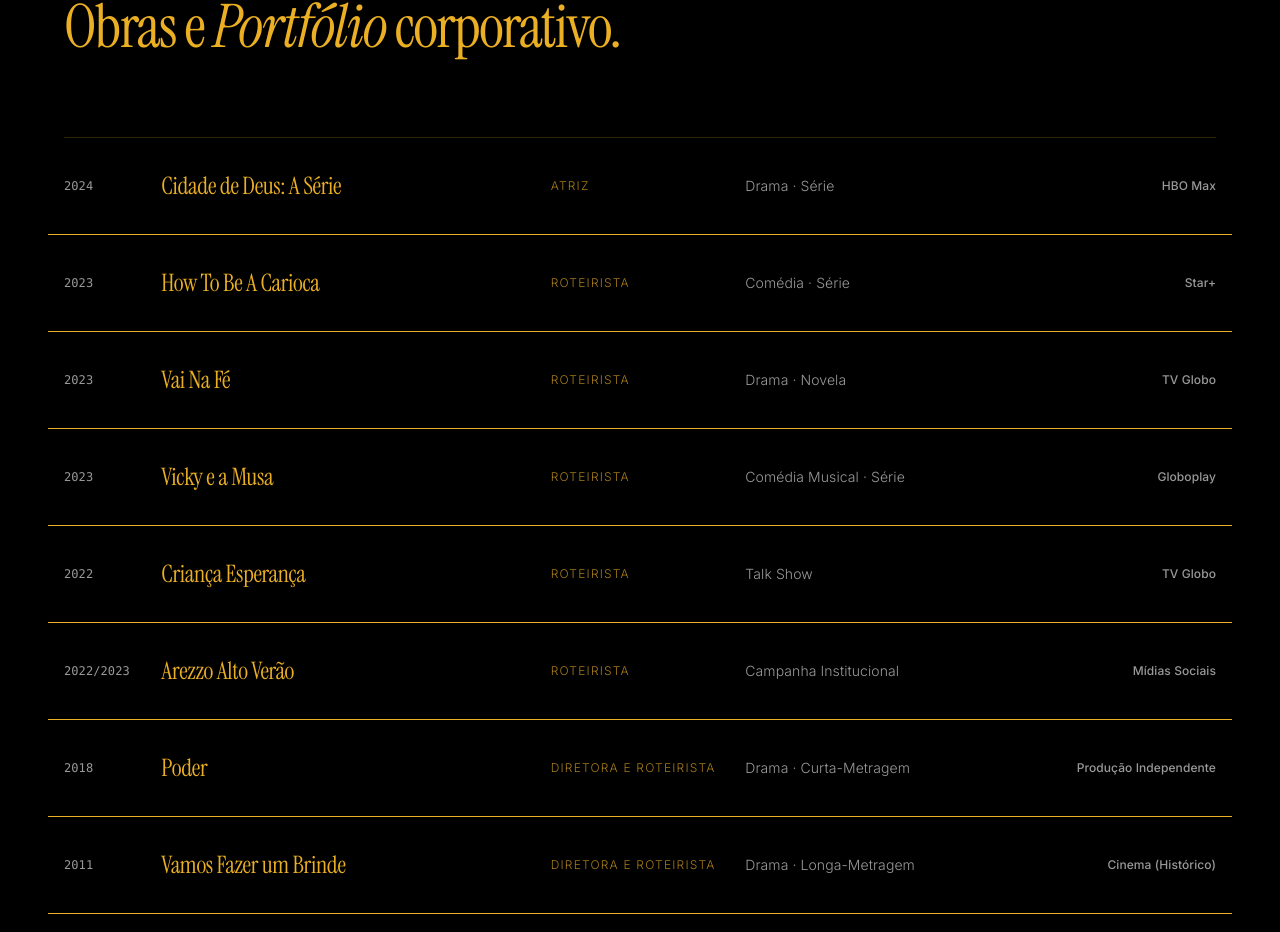
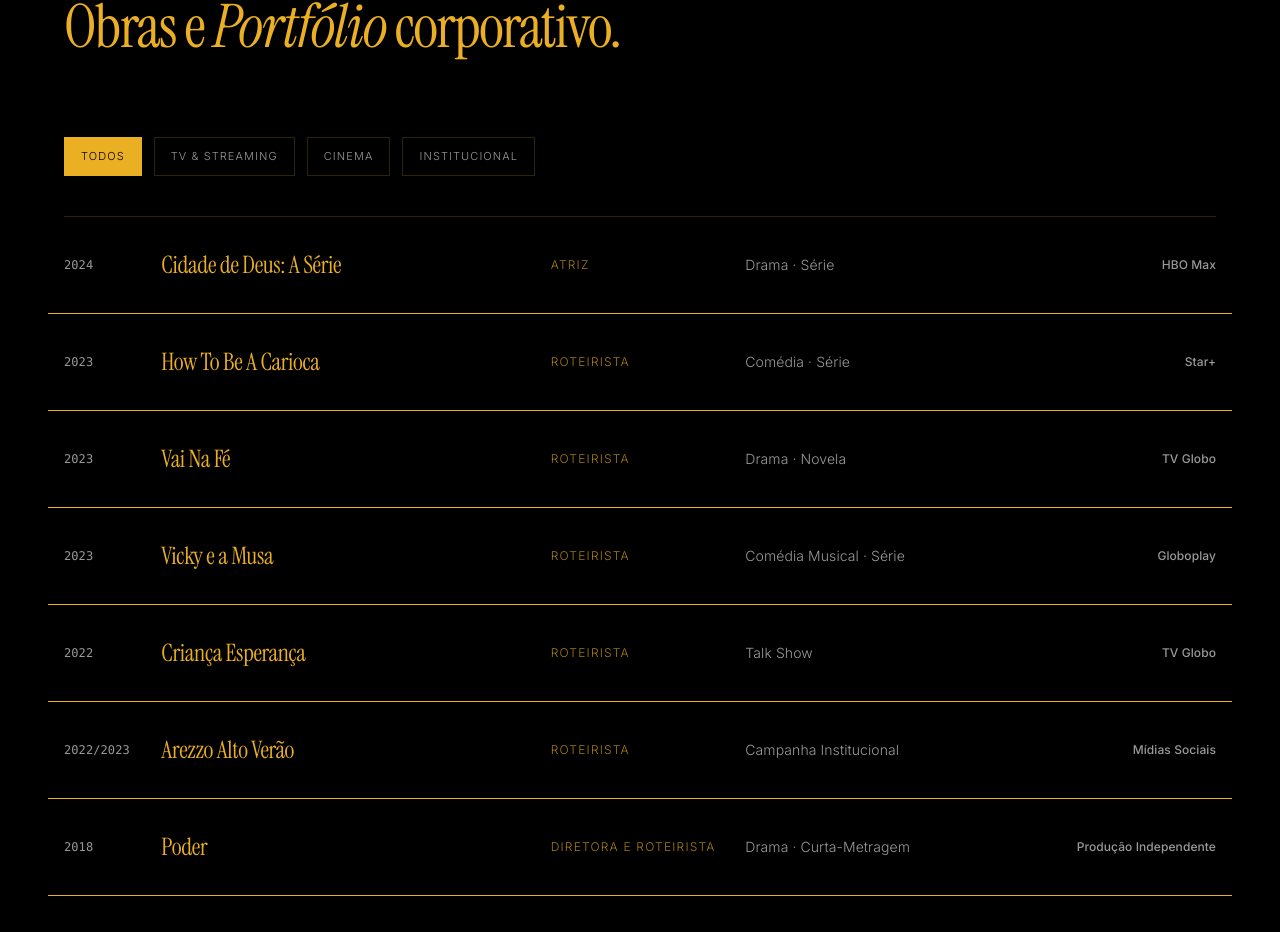
Before and after one commit to gabsrpimenta/irawo-producoes, a React (Vite) app: page / in a window 1280 px wide. Shown: the part 2916-3848 px from the top of the page. Built offline with nearby package versions, Linux system fonts and the light colour scheme.

Commit message:
feat: cursor customizado, glow dourado e filtro de categoria no portfólio

```diff
--- a/src/components/site/Feed.jsx
+++ b/src/components/site/Feed.jsx
@@ -21,6 +21,7 @@
     title: "Cidade de Deus: A Série",
     role: "Atriz",
     category: "Drama · Série",
+    filterGroup: "tv",
     platform: "HBO Max",
     year: "2024",
     image: capaCidadeDeDeusSerie
@@ -29,6 +30,7 @@
     title: "How To Be A Carioca",
     role: "Roteirista",
     category: "Comédia · Série",
+    filterGroup: "tv",
     platform: "Star+",
     year: "2023",
     image: capaHowToBeCarioca
@@ -37,6 +39,7 @@
     title: "Vai Na Fé",
     role: "Roteirista",
     category: "Drama · Novela",
+    filterGroup: "tv",
     platform: "TV Globo",
     year: "2023",
     image: capaVaiNaFe
@@ -45,6 +48,7 @@
     title: "Vicky e a Musa",
     role: "Roteirista",
     category: "Comédia Musical · Série",
+    filterGroup: "tv",
     platform: "Globoplay",
     year: "2023",
     image: capaVickyMusa
@@ -53,6 +57,7 @@
     title: "Criança Esperança",
     role: "Roteirista",
     category: "Talk Show",
+    filterGroup: "tv",
     platform: "TV Globo",
     year: "2022",
     image: capaCriancaEsperanca
@@ -61,6 +66,7 @@
     title: "Arezzo Alto Verão",
     role: "Roteirista",
     category: "Campanha Institucional",
+    filterGroup: "branded",
     platform: "Mídias Sociais",
     year: "2022/2023",
     image: capaArezzo
@@ -69,6 +75,7 @@
     title: "Poder",
     role: "Diretora e Roteirista",
     category: "Drama · Curta-Metragem",
+    filterGroup: "cinema",
     platform: "Produção Independente",
     year: "2018",
     image: capaPoder
@@ -77,6 +84,7 @@
     title: "Vamos Fazer um Brinde",
     role: "Diretora e Roteirista",
     category: "Drama · Longa-Metragem",
+    filterGroup: "cinema",
     platform: "Cinema (Histórico)",
     year: "2011",
     image: capaVamosFazerUmBrinde
@@ -85,18 +93,35 @@
     title: "Cidade de Deus",
     role: "Atriz",
     category: "Drama · Longa-Metragem",
+    filterGroup: "cinema",
     platform: "Cinema",
     year: "2002",
     image: capaCidadeDeDeusFilme
   }
 ];
 
+// Filtros disponíveis — os rótulos e a ordem que aparecem nos botões.
+// "todos" sempre existe e mostra o portfólio completo.
+const FILTERS = [
+  { key: "todos", label: "Todos" },
+  { key: "tv", label: "TV & Streaming" },
+  { key: "cinema", label: "Cinema" },
+  { key: "branded", label: "Institucional" },
+];
+
 export const Feed = () => {
   // Estados para gerenciar qual imagem exibir e a posição do mouse
   const [hoveredImage, setHoveredImage] = useState(null);
   const [mousePos, setMousePos] = useState({ x: 0, y: 0 });
+  const [activeFilter, setActiveFilter] = useState("todos");
   const containerRef = useRef(null);
   const rafId = useRef(null);
+
+  // Lista filtrada — "todos" mostra tudo, senão só os itens do grupo selecionado
+  const filteredItems =
+    activeFilter === "todos"
+      ? PORTFOLIO_ITEMS
+      : PORTFOLIO_ITEMS.filter((item) => item.filterGroup === activeFilter);
 
   // Atualiza a posição do cursor com throttle via requestAnimationFrame (no máx. 1x por frame),
   // e apenas enquanto o mouse estiver sobre esta seção (não mais em toda a página).
@@ -128,9 +153,31 @@
           </h2>
         </Reveal>
 
+        {/* Botões de Filtro por Tipo de Produção — área de toque confortável
+            (py-2.5 = ~40px de altura), sem depender de hover pra funcionar
+            bem em toque. aria-pressed indica o filtro ativo pra leitores
+            de tela, já que a diferença visual sozinha não é suficiente. */}
+        <Reveal delay={80} className="flex flex-wrap gap-3 mb-10">
+          {FILTERS.map((filter) => (
+            <button
+              key={filter.key}
+              type="button"
+              onClick={() => setActiveFilter(filter.key)}
+              aria-pressed={activeFilter === filter.key}
+              className={`px-4 py-2.5 text-[11px] uppercase tracking-widest border transition-all duration-300 ${
+                activeFilter === filter.key
+                  ? "border-primary bg-primary text-primary-foreground"
+                  : "border-border text-muted-foreground hover:border-primary/60 hover:text-foreground"
+              }`}
+            >
+              {filter.label}
+            </button>
+          ))}
+        </Reveal>
+
         {/* Lista de Obras em Formato de Linhas Minimalistas */}
         <Reveal delay={150} as="ul" className="border-t border-border divide-y divide-border/60 list-none">
-          {PORTFOLIO_ITEMS.map((item, index) => (
+          {filteredItems.map((item, index) => (
             <li
               key={index}
               onMouseEnter={() => setHoveredImage(item.image)}
```
